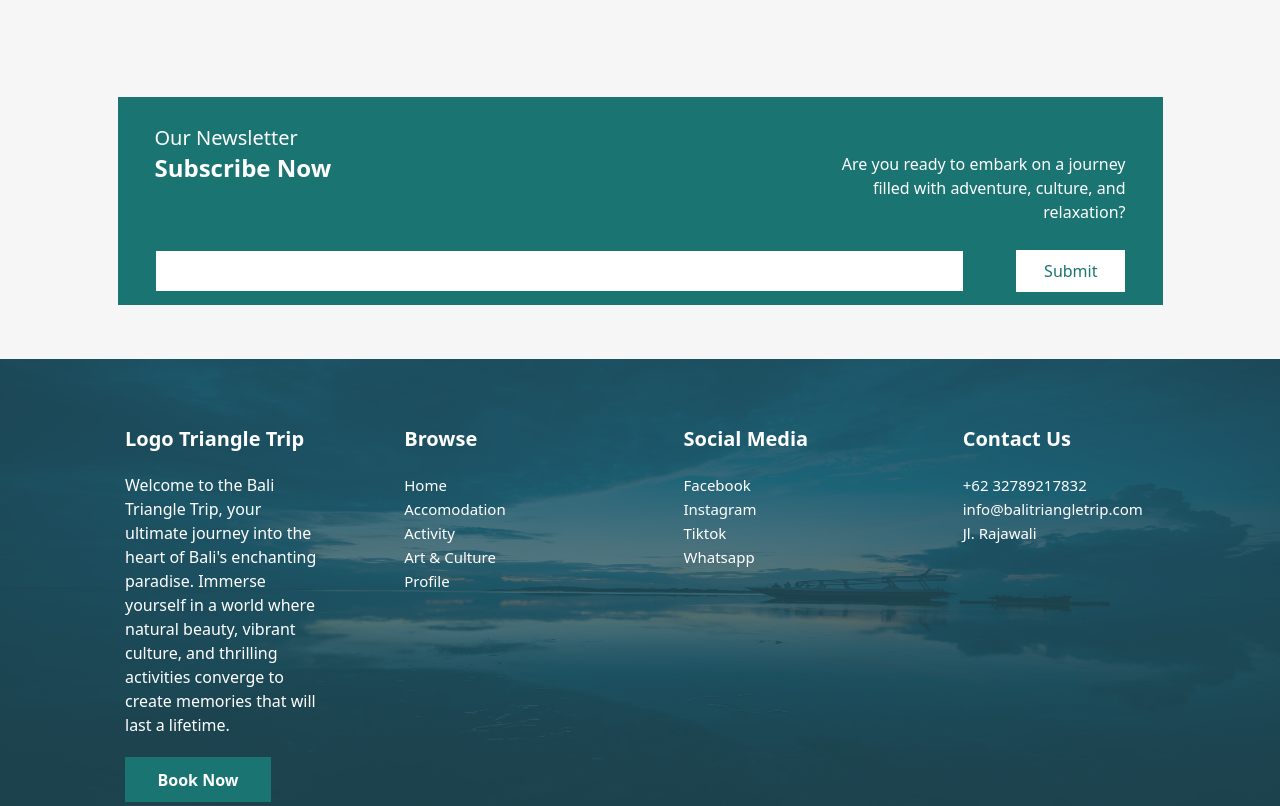
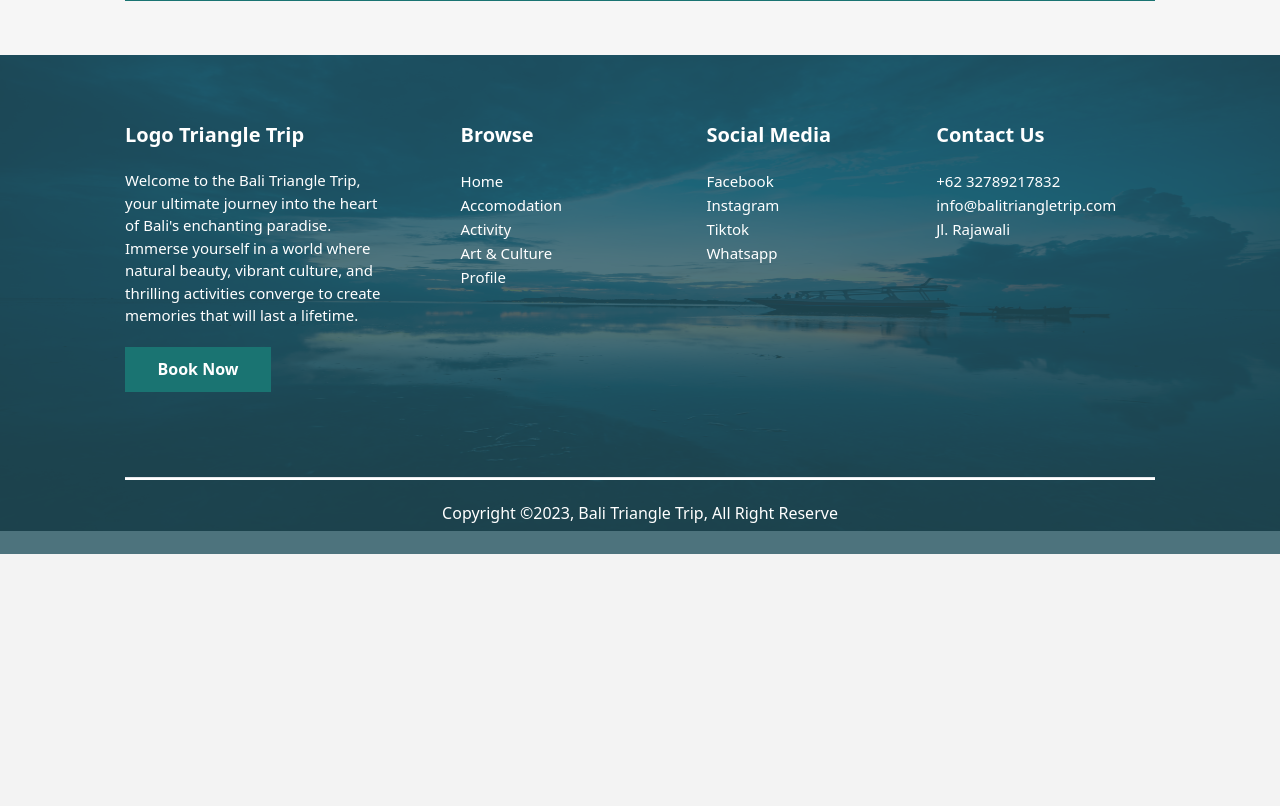
Before and after one commit to gusdeyw/balitriangletrip, a PHP site: page /profile.php in a window 1280 px wide. Shown: the part 2468-3274 px from the top of the page. After the commit the page ends 3022 px from the top, so only its background shows below. Run offline with PHP 8.4, Linux system fonts and the light colour scheme; some libraries are stand-ins or nearby versions.

Commit message:
completed some ui based on the designs

```diff
--- a/profile.php
+++ b/profile.php
@@ -5,72 +5,52 @@
 <body class="bg-[#F6F6F6]">
   <?php include("src/partials/navbar.php") ?>
   <section>
-    <div class="bg-black/40 absolute w-full h-[429px] flex items-center">
-      <div class="px-[125px] flex items-center">
-        <div class="flex-initial w-3/5">
+    <div class="px-[125px] bg-black/50 absolute w-full h-[429px] flex items-center">
+      <div class="w-1/2">
         <h1 class="font-extrabold text-[64px] text-white mb-4">Profile</h1>
-          <p class="text-white mb-7 text-base">Get ready for exhilarating adventures as you explore Bali's diverse landscapes. From surfing the legendary waves of Uluwatu to trekking through emerald rice terraces in Ubud and snorkeling amidst vibrant coral reefs, our curated activities promise an adrenaline rush and deep connection with nature.</p>
-        </div>
+        <p class="text-white mb-7 text-base text-justify">Get ready for exhilarating adventures as you explore Bali's diverse landscapes. From surfing the legendary waves of Uluwatu to trekking through emerald rice terraces in Ubud and snorkeling amidst vibrant coral reefs, our curated activities promise an adrenaline rush and deep connection with nature.</p>
       </div>
     </div>
     <img src="public/images/balinese-people-traditional-clothes-during-religious-ceremony-pura-taman-ayun-temple-bali-indonesia.jpg" alt="" class="w-full h-[429px] object-cover">
   </section>
   <main>
-    <!-- <div class="px-[125px] pt-[87px] pb-[103px]"> -->
     <div class="grid grid-cols-2 px-[125px] pt-[116px] pb-[114px] flex">
-      <div>
-        <div class="w-[420px] mb-4">
-          <!-- <p class="font-extrabold text-4xl text-[#1A7472]">The Ultimate Exprience</p> -->
+      <div class="mr-5">
         <h2 class="font-extrabold text-4xl text-[#1A7472] mb-4">About Us</h2>
-          <p class="text-[#283325] text-xl">At Bali Triangle Trip, we are more than just a travel company; we are your gateway to unlocking the wonders of Bali. With a deep passion for this enchanting island and a commitment to providing exceptional experiences, we take pride in introducing you to the very best that Bali has to offer.</p>
+        <p class="text-[#283325] text-xl text-justify">At Bali Triangle Trip, we are more than just a travel company; we are your gateway to unlocking the wonders of Bali. With a deep passion for this enchanting island and a commitment to providing exceptional experiences, we take pride in introducing you to the very best that Bali has to offer.</p>
         <br>
         <p class="text-[#283325] text-xl">Founded by a team of Bali enthusiasts who fell in love with the island's diverse beauty, culture, and adventure, Bali Triangle Trip was born out of a desire to share these treasures with the world. Our journey began with a simple idea: to curate immersive, personalized trips that go beyond the ordinary, allowing travelers to create memories that resonate long after they've returned home.</p>
       </div>
-        <!-- <button class="bg-[#1A7472] font-bold w-[146px] h-[45px] text-white">Book Now</button> -->
-      </div>
       <div>
-        <div class="flex">
+        <div class="flex justify-center ml-[130px]">
           <img src="public/images/pexels-oleksandr-p-2166559.jpg" alt="" class="w-[332px] h-[437px] mr-4 object-cover">
-          <!-- <img src="public/images/pexels-oleksandr-p-2100804.jpg" alt="" class="w-[217px] h-[302px] object-cover"> -->
         </div>
       </div>
     </div>
-    <div class="grid grid-cols-2 px-[125px] pt-[116px] pb-[114px] flex">
-      <div>
-        <div class="w-[420px] mb-4">
-          <!-- <p class="font-extrabold text-4xl text-[#1A7472]">The Ultimate Exprience</p> -->
+    <div class="grid grid-cols-2 px-[125px] pb-[114px] flex">
+      <div class="mr-5">
         <h2 class="font-extrabold text-4xl text-[#1A7472] mb-4">Founder</h2>
-          <p class="text-[#283325] text-xl">Meet the visionary behind Bali Triangle Trip, Ida Bagus Aji Arka. With a profound love for Bali's beauty, culture, and people, Arka has dedicated his life to sharing the wonders of the island with the world.
-
-            A native Balinese, Arka's deep-rooted connections to the community have allowed him to unearth hidden treasures and curate immersive experiences for travelers. His passion for responsible tourism and sustainability drives Bali Triangle Trip's commitment to making a positive impact on the places and people it touches.</p>
-        </div>
-        <!-- <button class="bg-[#1A7472] font-bold w-[146px] h-[45px] text-white">Book Now</button> -->
+        <p class="text-[#283325] text-xl text-justify">Meet the visionary behind Bali Triangle Trip, Ida Bagus Aji Arka. With a profound love for Bali's beauty, culture, and people, Arka has dedicated his life to sharing the wonders of the island with the world.</p>
+        <br>
+        <p class="text-[#283325] text-xl">A native Balinese, Arka's deep-rooted connections to the community have allowed him to unearth hidden treasures and curate immersive experiences for travelers. His passion for responsible tourism and sustainability drives Bali Triangle Trip's commitment to making a positive impact on the places and people it touches.</p>
       </div>
       <div>
-        <div class="flex">
+        <div class="flex justify-center ml-[130px]">
         <img src="public/images/linkedin-sales-solutions-pAtA8xe_iVM-unsplash.jpg" alt="" class="w-[332px] h-[437px] mr-4 object-cover">
-          <!-- <img src="public/images/pexels-oleksandr-p-2100804.jpg" alt="" class="w-[217px] h-[302px] object-cover"> -->
         </div>
       </div>
     </div>
-
-    <div class="grid grid-cols-2 px-[125px] pt-[116px] pb-[114px] flex">
-      <div>
-        <div class="w-[420px] mb-4">
-          <!-- <p class="font-extrabold text-4xl text-[#1A7472]">The Ultimate Exprience</p> -->
+    <div class="grid grid-cols-2 px-[125px] pb-[114px] flex">
+      <div class="mr-5">
         <h2 class="font-extrabold text-4xl text-[#1A7472] mb-4">Vision & Mission</h2>
         <p class="text-[#283325] text-xl">Our mission is to offer travelers the opportunity to discover the true essence of Bali. We are dedicated to providing authentic and transformative experiences that connect you with the island's natural wonders, vibrant culture, and warm-hearted people. We believe in responsible and sustainable tourism practices, ensuring that our journeys leave a positive impact on both travelers and the communities we visit.</p>
       </div>
-        <!-- <button class="bg-[#1A7472] font-bold w-[146px] h-[45px] text-white">Book Now</button> -->
-      </div>
       <div>
-        <div class="flex">
+        <div class="flex justify-center ml-[130px]">
         <img src="public/images/pexels-oleksandr-p-2100804.jpg" alt="" class="w-[332px] h-[437px] mr-4 object-cover">
-          <!-- <img src="public/images/pexels-oleksandr-p-2100804.jpg" alt="" class="w-[217px] h-[302px] object-cover"> -->
         </div>
       </div>
     </div>
-    <!-- </div> -->
   </main>
   <?php include("src/partials/footer.php") ?>
 </body>
--- a/src/partials/aside.php
+++ b/src/partials/aside.php
@@ -1,4 +1,4 @@
-<aside>
+<aside class="flex-initial w-[295px]">
   <section>
     <form action="">
       <div class="flex w-full">
--- a/src/partials/footer.php
+++ b/src/partials/footer.php
@@ -1,21 +1,21 @@
 <section>
   <!-- TODO: ubah jadikan padding -->
-  <div class="flex justify-center mb-[54px]">
-    <div class="h-52 w-[1045px] bg-[#1A7472] px-[37px] pt-[27px] pb-[49px]">
+  <div class="px-[125px] flex justify-center mb-[54px]">
+    <div class="h-52 w-full bg-[#1A7472] px-[37px] pt-[27px] pb-[49px]">
       <p class="text-white text-xl text-xl">Our Newsletter</p>
       <div class="flex justify-between mb-[26px]">
         <div>
           <p class="text-white font-extrabold text-2xl">Subscribe Now</p>
         </div>
-        <div class="w-80">
+        <div class="w-96">
           <p class="text-white text-end">Are you ready to embark on a journey filled with adventure, culture, and relaxation?</p>
         </div>
       </div>
       <div class="w-full">
         <form action="">
           <div class="flex">
-            <input type="text" class="py-2 flex-initial w-10/12 border-[1px] focus:outline-none active:outline-none border-[#1A7472] focus:border-[#1A7472] active:border-[#1A7472]" />
-            <div class="flex-initial w-2/12 flex justify-end">
+            <input type="text" class="py-2 flex-initial w-full border-[1px] focus:outline-none active:outline-none border-[#1A7472] focus:border-[#1A7472] active:border-[#1A7472]" />
+            <div class="ml-[31px]">
               <button class="bg-white text-[#1A7472] px-7 py-2">Submit</button>
             </div>
           </div>
@@ -25,12 +25,15 @@
   </div>
 </section>
 <footer>
-  <div class="absolute bg-[#23535F]/80 px-[125px] pt-[66px] grid grid-cols-4 w-full h-[447px] gap-[87px]">
-    <div>
+  <!-- <div class="relative"> -->
+    <div class="absolute bg-[#23535F]/80 px-[125px] pt-[66px] pb-[29px] w-full">
+      <div class="mb-[85px] grid grid-cols-4">
+        <div class="">
           <p class="font-extrabold mb-[20px] text-white text-xl">Logo Triangle Trip</p>
-      <p class="text-base mb-[20px] text-white">Welcome to the Bali Triangle Trip, your ultimate journey into the heart of Bali's enchanting paradise. Immerse yourself in a world where natural beauty, vibrant culture, and thrilling activities converge to create memories that will last a lifetime.</p>
+          <p class="text-[15px] mb-[20px] text-white">Welcome to the Bali Triangle Trip, your ultimate journey into the heart of Bali's enchanting paradise. Immerse yourself in a world where natural beauty, vibrant culture, and thrilling activities converge to create memories that will last a lifetime.</p>
           <button class="bg-[#1A7472] font-bold w-[146px] h-[45px] text-white">Book Now</button>
         </div>
+        <div class="flex justify-center">
           <div>
             <p class="font-extrabold mb-[20px] text-white text-xl">Browse</p>
             <ul>
@@ -41,6 +44,8 @@
               <li><a href="" class="text-white text-[15px]">Profile</a></li>
             </ul>
           </div>
+        </div>
+        <div class="flex justify-center">
           <div>
             <p class="font-extrabold mb-[20px] text-white text-xl">Social Media</p>
             <ul>
@@ -50,6 +55,8 @@
               <li><a href="" class="text-white text-[15px]">Whatsapp</a></li>
             </ul>
           </div>
+        </div>
+        <div class="flex justify-center">
           <div>
             <p class="font-extrabold mb-[20px] text-white text-xl">Contact Us</p>
             <ul>
@@ -59,5 +66,12 @@
             </ul>
           </div>
         </div>
-  <img src="public/images/pexels-stijn-dijkstra-2499750.jpg" alt="" class="h-[447px] w-full">
+      </div>
+      <hr class="h-[3px] bg-white">
+      <p class="font-light text-white text-center mt-[21px]">Copyright &copy;2023, Bali Triangle Trip, All Right Reserve</p>
+    </div>
+    <!-- <div class=""> -->
+      <img src="public/images/pexels-stijn-dijkstra-2499750.jpg" alt="" class="h-[476px] w-full">
+    <!-- </div> -->
+  <!-- </div> -->
 </footer>
```
Also changed, not shown: accomodation.php (+17 -19 lines), activity.php (+16 -18 lines), art-and-culture.php (+7 -9 lines), index.php (+6 -10 lines). Lines whose indentation alone changed are shown as unchanged.
